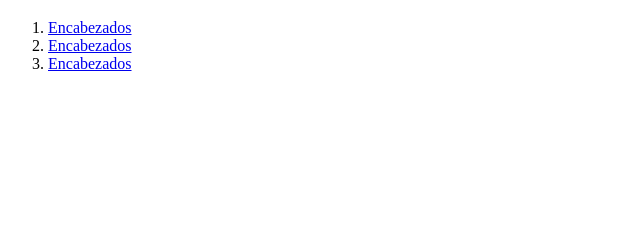
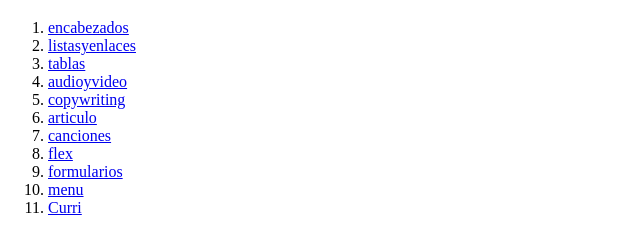
Before and after one commit to SARETH888/practicas_sareth, a plain HTML site: page index.html in a window 1280 px wide. Shown: the part 61-312 px from the top of the page, without its empty margins (0-640 px from the left). Drawn offline with Linux system fonts and the light colour scheme.

Commit message:
Update index.html

```diff
--- a/index.html
+++ b/index.html
@@ -8,8 +8,16 @@
 <body>
 <h1>hola mundo</h1></body>
     <ol>
-      <li><a href="U2/encabezados.html">Encabezados</a></li>
-        <li><a href="U2/encabezados.html">Encabezados</a></li>
-        <li><a href="U2/encabezados.html">Encabezados</a></li>
+      <li><a href="U2/encabezados.html">encabezados</a></li>
+        <li><a href="U2/encabezados.html">listasyenlaces</a></li>
+        <li><a href="U2/encabezados.html">tablas</a></li>
+        <li><a href="U2/encabezados.html">audioyvideo</a></li>
+        <li><a href="U2/encabezados.html">copywriting</a></li>
+        <li><a href="U2/encabezados.html">articulo</a></li>
+        <li><a href="U2/encabezados.html">canciones</a></li>
+        <li><a href="U2/encabezados.html">flex</a></li>
+        <li><a href="U2/encabezados.html">formularios</a></li>
+        <li><a href="U2/encabezados.html">menu</a></li>
+        <li><a href="U2/encabezados.html">Curri</a></li>
     </ol>
 </html>
```
